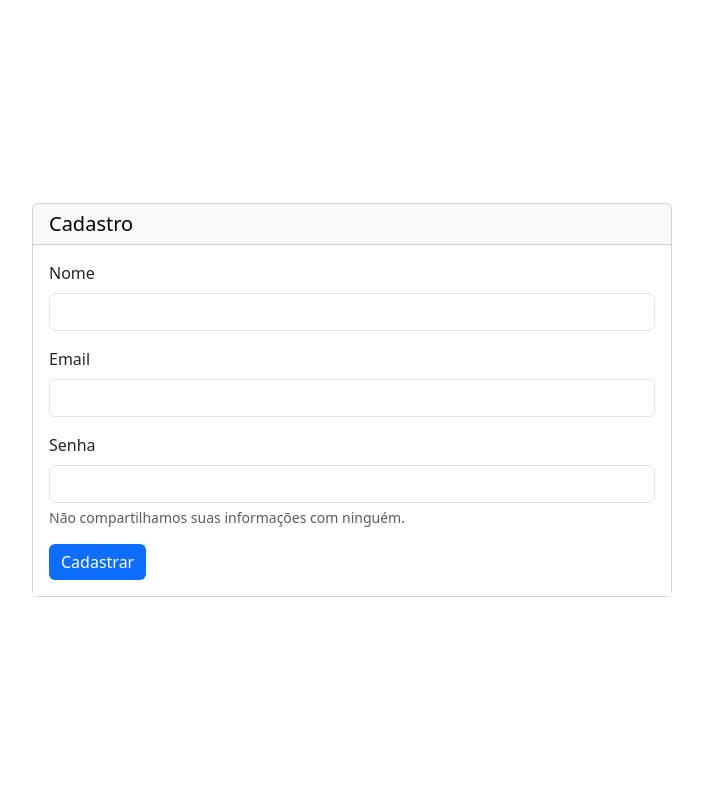
After one commit to agiulia/Projeto-Web, a Node server app: page /usuarios/cadastro in a window 1280 px wide. The commit adds this page. Shown: the whole page, without its empty margins (288-991 px from the left). Run offline with Node 20, Linux system fonts and the light colour scheme; some libraries are stand-ins or nearby versions.

Commit message:
criação de rotas para cadastro de usuarios

```diff
--- a/src/app.js
+++ b/src/app.js
@@ -2,11 +2,15 @@ const express = require('express');
 const path = require('path');
 const app = express();
 
+const initialRoute = require('./routes/initialRoute');
+const userRoutes = require('./routes/userRoutes');
 app.set('views', path.join(__dirname, 'pages'));
+app.set('view engine', 'ejs');
 
 app.use(express.json());
+app.use(express.urlencoded({ extended: true }));
 
-app.set('view engine', 'ejs');
-app.use('/', require('./routes/initialRoute'));
+app.use('/', initialRoute);
+app.use('/usuarios', userRoutes);
 
 module.exports = app;
--- /dev/null
+++ b/src/controllers/userController.js
@@ -0,0 +1,35 @@
+const { createUser } = require('../models/models');
+
+// Mostra o formulário de cadastro
+function showRegisterForm(req, res) {
+    res.render('usuarios/cadastro', { error: null });
+}
+
+// Recebe o formulário e cria o usuário
+async function register(req, res) {
+    const { name, email, password } = req.body;
+
+    if (!name || !email || !password) {
+        return res.status(400).render('usuarios/cadastro', {
+            error: 'Preencha todos os campos.',
+        });
+    }
+
+    try {
+        await createUser(name, email, password);
+        res.redirect('/login');
+    } catch (err) {
+        if (err.code === 'SQLITE_CONSTRAINT') {
+            return res.status(400).render('usuarios/cadastro', {
+                error: 'Este e-mail já está cadastrado.',
+            });
+        }
+
+        console.error(err);
+        res.status(500).render('usuarios/cadastro', {
+            error: 'Erro ao criar o usuário. Tente novamente.',
+        });
+    }
+}
+
+module.exports = { showRegisterForm, register };
--- a/src/models/models.js
+++ b/src/models/models.js
@@ -1,7 +1,9 @@
+//const path = require('path');
 const sqlite3 = require('sqlite3');
 const { open } = require('sqlite');
+const bcrypt = require('bcrypt');
 
-const bcrypt = require('bcrypt');
+const { dbPath } = require('../config/database');
 
 // Função para criar usuário na tabela usuários no banco
 async function createUser(name, email, password, role = 'user') {
--- a/src/pages/index.ejs
+++ b/src/pages/index.ejs
@@ -18,10 +18,10 @@
                     <a class="nav-link text-white" href="/">Home</a>
                 </li>
                 <li class="nav-item">
-                    <a class="nav-link text-white" href="/login">Login</a>
+                    <a class="nav-link text-white" href="./usuarios/cadastro">Login</a>
                 </li>
                 <li class="nav-item">
-                    <a class="nav-link text-white" href="/cadastro">Cadastro</a>
+                    <a class="nav-link text-white" href="./usuarios/cadastro">Cadastro</a>
                 </li>
                 <li class="nav-item">
                     <a class="nav-link text-white" href="/interface">Interface</a>
--- /dev/null
+++ b/src/pages/usuarios/cadastro.ejs
@@ -0,0 +1,55 @@
+<!DOCTYPE html>
+<html lang="pt-br">
+
+<head>
+    <meta charset="UTF-8">
+    <meta name="viewport" content="width=device-width, initial-scale=1.0">
+    <title>Cadastro</title>
+
+    <link href="https://cdn.jsdelivr.net/npm/bootstrap@5.3.8/dist/css/bootstrap.min.css"
+        rel="stylesheet">
+</head>
+
+<body>
+    <main class="d-flex justify-content-center align-items-center min-vh-100">
+        <div class="card col-6" style="background-color: #ffffff;">
+            <h5 class="card-header" style="background-color: #f8f9fa; color: #000000;">Cadastro
+            </h5>
+            <div class="card-body" style="background-color: #ffffff;">
+
+                <% if (error) { %>
+                    <div class="alert alert-danger"><%= error %></div>
+                <% } %>
+
+                <form action="/usuarios/cadastro" method="POST" id="formulario">
+                    <div class="mb-3">
+                        <label for="nomeInput" class="form-label">
+                            Nome
+                        </label>
+                        <input type="text" class="form-control" id="nomeInput" name="name" required>
+                    </div>
+                    <div class="mb-3">
+                        <label for="emailInput" class="form-label">
+                            Email
+                        </label>
+                        <input type="email" class="form-control" id="emailInput" name="email" required>
+                    </div>
+                    <div class="mb-3">
+                        <label for="senhaInput" class="form-label">
+                            Senha
+                        </label>
+                        <input type="password" class="form-control" id="senhaInput" name="password" required>
+                        <div class="form-text">
+                            Não compartilhamos suas informações com ninguém.
+                        </div>
+                    </div>
+                    <button type="submit" class="btn btn-primary" style="background-color: #0d6efd; border: none;">
+                        Cadastrar
+                    </button>
+                </form>
+            </div>
+        </div>
+    </main>
+
+</body>
+</html>
```
Also changed, not shown: src/config/database.js (+9 -1 lines), src/routes/userRoutes.js (added, +8 -0 lines), src/config/banco.db.
